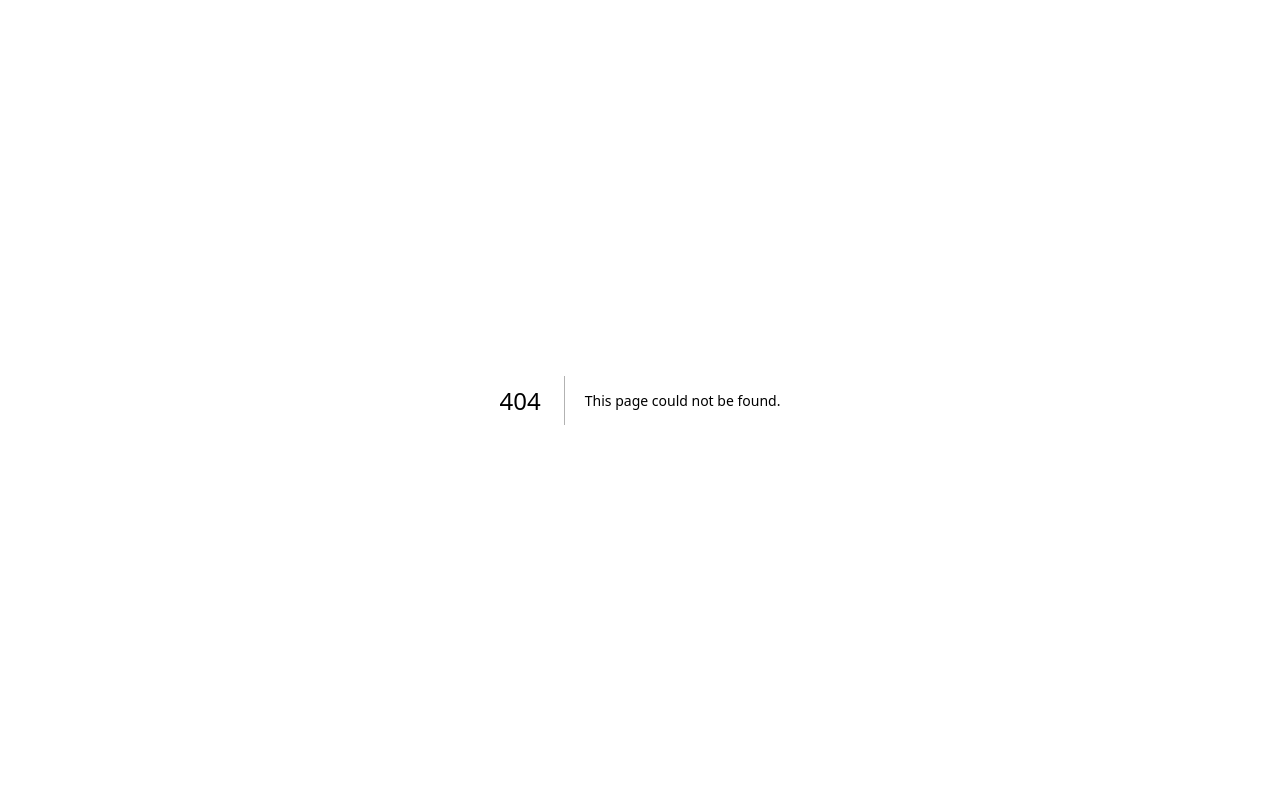
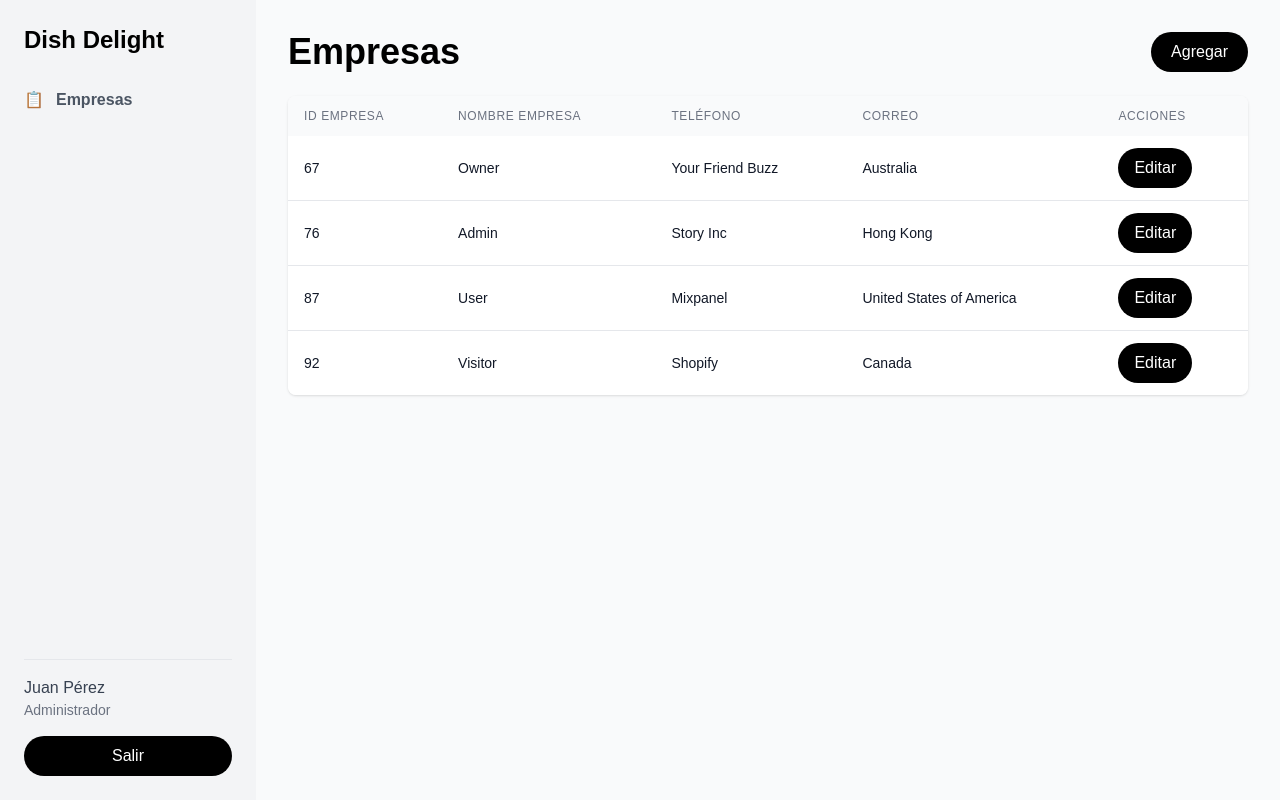
Before and after one commit to VeNoNs/RestauranteIntegrador, a Next.js app in the folder frontend/: page /administradorgeneral in a window 1280 px wide. Before the commit this address had no page. Built offline with nearby package versions, Linux system fonts and the light colour scheme.

Commit message:
frank-new
-Creacion del administrador general
-Creacion de sus modales Agregar,Editar y table.

```diff
--- /dev/null
+++ b/frontend/src/app/administradorgeneral/page.tsx
@@ -0,0 +1,94 @@
+'use client';
+import "@/styles/globals.css";
+import React, { useState } from 'react';
+import EmpresasTable from '@/components/administradorgeneral/EmpresasTable';
+import AgregarModal from '@/components/administradorgeneral/AgregarModal';
+import EditarModal from '@/components/administradorgeneral/EditarModal';
+
+
+interface Empresa {
+    id: number;
+    nombre: string;
+    empresa: string;
+    telefono: string;
+    correo: string;
+  }
+
+  const AdminGeneralPage: React.FC = () => {
+    const [selectedEmpresa, setSelectedEmpresa] = useState<Empresa | null>(null);
+    const [showAgregarModal, setShowAgregarModal] = useState(false);
+    const [showEditarModal, setShowEditarModal] = useState(false);
+
+    // Simulación de usuario logueado
+    const loggedInUser = {
+      nombre: 'Juan Pérez',
+      rol: 'Administrador',
+    };
+
+    const handleAgregarClick = () => {
+      setShowAgregarModal(true);
+    };
+
+    const handleEditarClick = (empresa: Empresa) => {
+      setSelectedEmpresa(empresa);
+      setShowEditarModal(true);
+    };
+
+    const closeModal = () => {
+      setShowAgregarModal(false);
+      setShowEditarModal(false);
+    };
+
+    return (
+      <div className="flex h-screen bg-gray-50">
+        {/* Sidebar */}
+        <aside className="w-64 bg-gray-100 p-6 flex flex-col justify-between">
+          <div>
+            <h2 className="text-2xl font-bold text-black mb-8">Dish Delight</h2>
+            <nav>
+              <ul>
+                <li className="mb-6">
+                  <a href="#" className="flex items-center text-gray-600 hover:text-black">
+                    <span className="mr-3">📋</span>
+                    <span className="font-semibold">Empresas</span>
+                  </a>
+                </li>
+              </ul>
+            </nav>
+          </div>
+
+          {/* Sección de Usuario Logueado */}
+          <div className="border-t pt-4">
+            <p className="text-gray-700 font-medium">{loggedInUser.nombre}</p>
+            <p className="text-sm text-gray-500">{loggedInUser.rol}</p>
+            <button className="mt-4 bg-black text-white px-4 py-2 rounded-full hover:bg-gray-800 w-full">
+              Salir
+            </button>
+          </div>
+        </aside>
+
+        {/* Main Content */}
+        <main className="flex-1 p-8">
+          <div className="flex justify-between items-center mb-6">
+            <h1 className="text-4xl font-bold text-black">Empresas</h1>
+            <div className="space-x-3">
+              <button
+                onClick={handleAgregarClick}
+                className="bg-black text-white rounded-full px-5 py-2 hover:bg-gray-800"
+              >
+                Agregar
+              </button>
+            </div>
+          </div>
+          <EmpresasTable onSelectEmpresa={handleEditarClick} />
+
+          {showAgregarModal && <AgregarModal closeModal={closeModal} />}
+          {showEditarModal && selectedEmpresa && (
+            <EditarModal closeModal={closeModal} empresa={selectedEmpresa} />
+          )}
+        </main>
+      </div>
+    );
+  };
+
+  export default AdminGeneralPage;
--- /dev/null
+++ b/frontend/src/components/administradorgeneral/AgregarModal.tsx
@@ -0,0 +1,44 @@
+import React from 'react';
+
+interface AgregarModalProps {
+  closeModal: () => void;
+}
+
+const AgregarModal: React.FC<AgregarModalProps> = ({ closeModal }) => {
+  return (
+    <div className="fixed inset-0 bg-black bg-opacity-50 flex justify-center items-center">
+      <div className="relative bg-white rounded-lg p-8 w-96">
+        {/* Botón de Cerrar en la esquina superior derecha */}
+        <button
+          onClick={closeModal}
+          className="absolute top-2 right-2 bg-red-500 text-white rounded-md px-2 hover:bg-red-600"
+        >
+          &times;
+        </button>
+        <h2 className="text-2xl font-bold mb-4">Agregar Empresa</h2>
+        <form>
+          <input
+            type="text"
+            placeholder="Nombre de la empresa"
+            className="border p-2 mb-4 w-full rounded"
+          />
+          <input
+            type="text"
+            placeholder="Teléfono"
+            className="border p-2 mb-4 w-full rounded"
+          />
+          <input
+            type="email"
+            placeholder="Correo"
+            className="border p-2 mb-4 w-full rounded"
+          />
+          <button className="bg-black text-white px-4 py-2 rounded-full w-full hover:bg-gray-800">
+            Agregar
+          </button>
+        </form>
+      </div>
+    </div>
+  );
+};
+
+export default AgregarModal;
--- /dev/null
+++ b/frontend/src/components/administradorgeneral/EditarModal.tsx
@@ -0,0 +1,54 @@
+import React from 'react';
+
+interface EditarModalProps {
+  closeModal: () => void;
+  empresa: {
+    id: number;
+    nombre: string;
+    empresa: string;
+    telefono: string;
+    correo: string;
+  };
+}
+
+const EditarModal: React.FC<EditarModalProps> = ({ closeModal, empresa }) => {
+  return (
+    <div className="fixed inset-0 bg-black bg-opacity-50 flex justify-center items-center">
+      <div className="relative bg-white rounded-lg p-8 w-96">
+        {/* Botón de Cerrar en la esquina superior derecha */}
+        <button
+          onClick={closeModal}
+          className="absolute top-2 right-2 bg-red-500 text-white rounded-md px-2 hover:bg-red-600"
+        >
+          &times;
+        </button>
+        <h2 className="text-2xl font-bold mb-4 text-black">Editar Empresa</h2>
+        <form>
+          <input
+            type="text"
+            placeholder="Nombre de la empresa"
+            className="border p-2 mb-4 w-full rounded text-black"
+            defaultValue={empresa.nombre}
+          />
+          <input
+            type="text"
+            placeholder="Teléfono"
+            className="border p-2 mb-4 w-full rounded text-black"
+            defaultValue={empresa.telefono}
+          />
+          <input
+            type="email"
+            placeholder="Correo"
+            className="border p-2 mb-4 w-full rounded text-black"
+            defaultValue={empresa.correo}
+          />
+          <button className="bg-black text-white px-4 py-2 rounded-full w-full hover:bg-gray-800">
+            Editar
+          </button>
+        </form>
+      </div>
+    </div>
+  );
+};
+
+export default EditarModal;
--- /dev/null
+++ b/frontend/src/components/administradorgeneral/EmpresasTable.tsx
@@ -0,0 +1,65 @@
+import React from 'react';
+
+interface Empresa {
+  id: number;
+  nombre: string;
+  empresa: string;
+  telefono: string;
+  correo: string;
+}
+
+const EmpresasTable: React.FC<{ onSelectEmpresa: (empresa: Empresa) => void }> = ({ onSelectEmpresa }) => {
+  const empresas: Empresa[] = [
+    { id: 67, nombre: 'Owner', empresa: 'Your Friend Buzz', telefono: 'Australia', correo: 'email1@example.com' },
+    { id: 76, nombre: 'Admin', empresa: 'Story Inc', telefono: 'Hong Kong', correo: 'email2@example.com' },
+    { id: 87, nombre: 'User', empresa: 'Mixpanel', telefono: 'United States of America', correo: 'email3@example.com' },
+    { id: 92, nombre: 'Visitor', empresa: 'Shopify', telefono: 'Canada', correo: 'email4@example.com' },
+  ];
+
+  return (
+    <div className="bg-white shadow rounded-lg overflow-hidden">
+      <table className="min-w-full">
+        <thead className="bg-gray-50">
+          <tr>
+            <th className="py-3 px-4 text-left text-xs font-medium text-gray-500 uppercase tracking-wider">
+              ID Empresa
+            </th>
+            <th className="py-3 px-4 text-left text-xs font-medium text-gray-500 uppercase tracking-wider">
+              Nombre Empresa
+            </th>
+            <th className="py-3 px-4 text-left text-xs font-medium text-gray-500 uppercase tracking-wider">
+              Teléfono
+            </th>
+            <th className="py-3 px-4 text-left text-xs font-medium text-gray-500 uppercase tracking-wider">
+              Correo
+            </th>
+            <th className="py-3 px-4 text-left text-xs font-medium text-gray-500 uppercase tracking-wider">
+              Acciones
+            </th>
+          </tr>
+        </thead>
+        <tbody className="bg-white divide-y divide-gray-200">
+          {empresas.map((empresa) => (
+            <tr key={empresa.id} className="hover:bg-purple-100">
+              <td className="py-3 px-4 text-sm font-medium text-gray-900">{empresa.id}</td>
+              <td className="py-3 px-4 text-sm text-gray-900">{empresa.nombre}</td>
+              <td className="py-3 px-4 text-sm text-gray-900">{empresa.empresa}</td>
+              <td className="py-3 px-4 text-sm text-gray-900">{empresa.telefono}</td>
+              <td className="py-3 px-4">
+                {/* Botón Editar dentro de la tabla con el nuevo estilo */}
+                <button
+                  className="bg-black text-white px-4 py-2 rounded-full hover:bg-gray-800"
+                  onClick={() => onSelectEmpresa(empresa)}
+                >
+                  Editar
+                </button>
+              </td>
+            </tr>
+          ))}
+        </tbody>
+      </table>
+    </div>
+  );
+};
+
+export default EmpresasTable;
```
